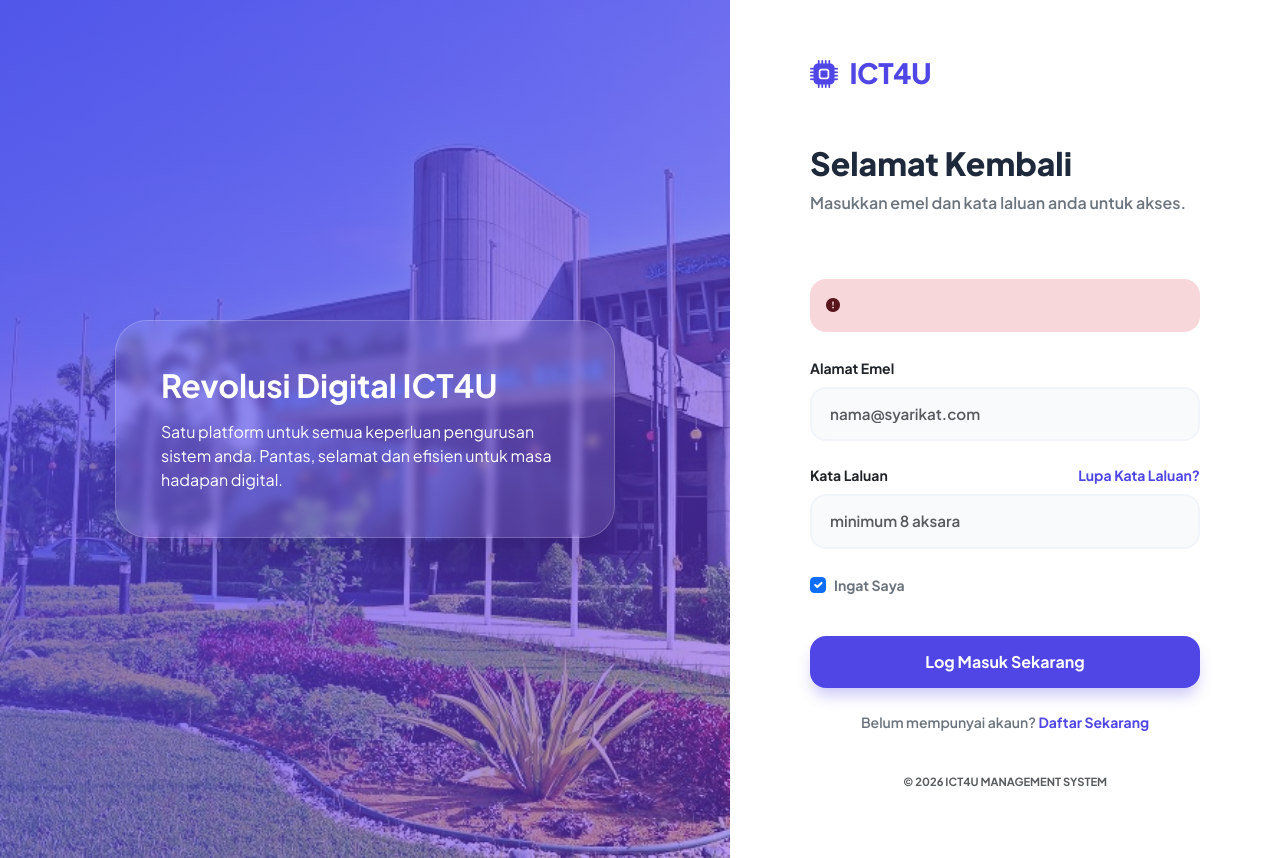
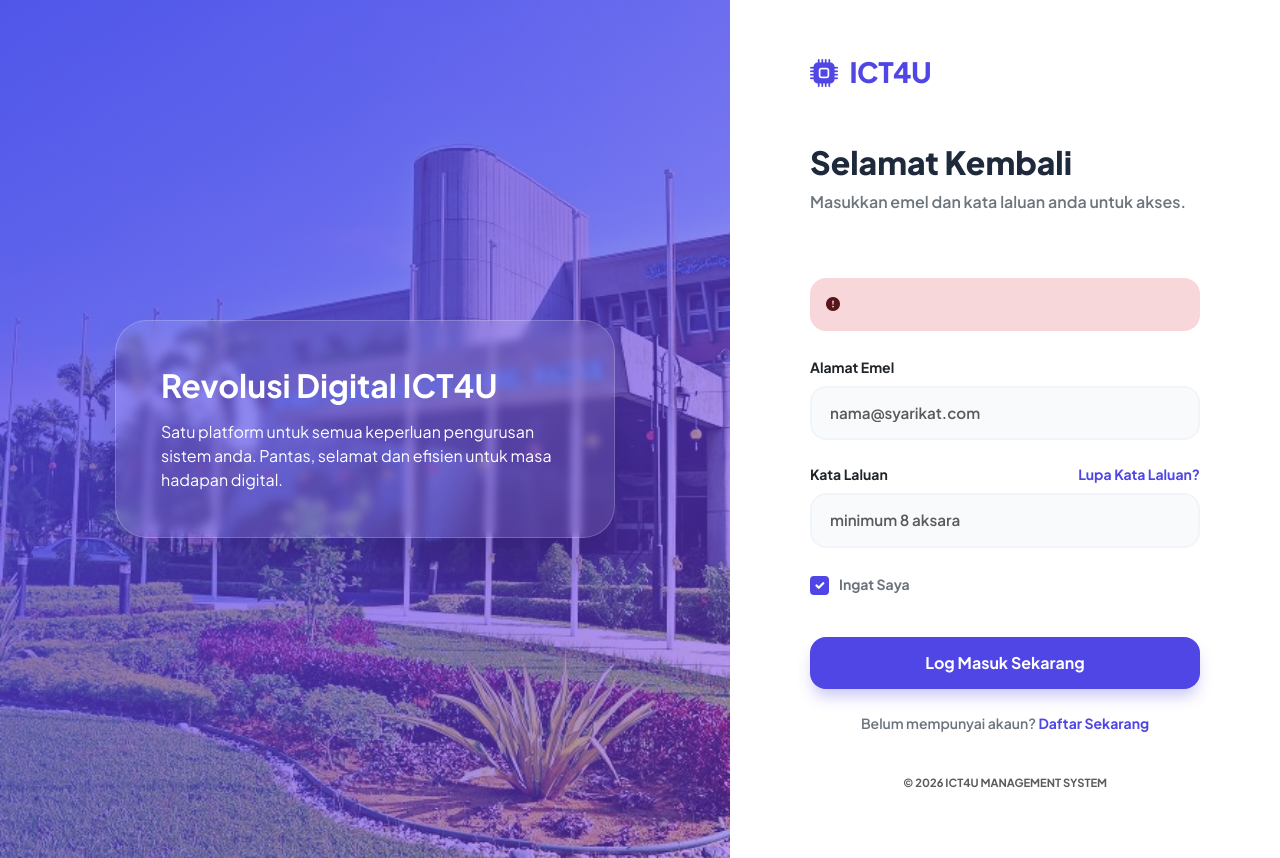
Before and after one commit to ouumai/ICT4U, a CodeIgniter 4 app: the page made by app/Views/auth/login.php in a window 1280 px wide. Run offline with PHP 8.4 and a stand-in for CodeIgniter, Linux system fonts and the light colour scheme; the template is opened without the code that fills it, so the values that code supplies are empty; some libraries are stand-ins or nearby versions.

Commit message:
adjusting Ingat Saya checkbox logic

```diff
--- a/app/Views/auth/login.php
+++ b/app/Views/auth/login.php
@@ -129,6 +129,22 @@
             margin-bottom: 8px;
         }
 
+        .custom-checkbox {
+        cursor: pointer;
+        width: 1.2rem;
+        height: 1.2rem;
+        border: 2px solid #cbd5e1;
+        }
+        .custom-checkbox:checked {
+            background-color: var(--brand-color);
+            border-color: var(--brand-color);
+        }
+        .form-check-label {
+            cursor: pointer;
+            padding-top: 2px;
+            margin-left: 5px;
+        }
+
         @keyframes fadeIn {
             from { opacity: 0; transform: translateY(20px); }
             to { opacity: 1; transform: translateY(0); }
@@ -191,10 +207,14 @@
                 <input type="password" name="password" class="form-control" placeholder="minimum 8 aksara" required>
             </div>
 
-            <div class="mb-4 form-check">
-                <input type="checkbox" name="remember" class="form-check-input" id="remember" <?php if (old('remember')): ?> checked <?php endif ?>>
-                <label class="form-check-label small fw-bold text-secondary" for="remember">Ingat Saya</label>
+            <div class="mb-4 d-flex align-items-center justify-content-between">
+            <div class="form-check">
+                <input class="form-check-input custom-checkbox" type="checkbox" name="remember" id="remember" <?= old('remember') ? 'checked' : '' ?>>
+                <label class="form-check-label small fw-bold text-secondary" for="remember">
+                    Ingat Saya
+                </label>
             </div>
+        </div>
 
             <button type="submit" class="btn btn-login w-100 mb-4">Log Masuk Sekarang</button>
 
```
Also changed, not shown: app/Controllers/Auth.php (+19 -0 lines).
